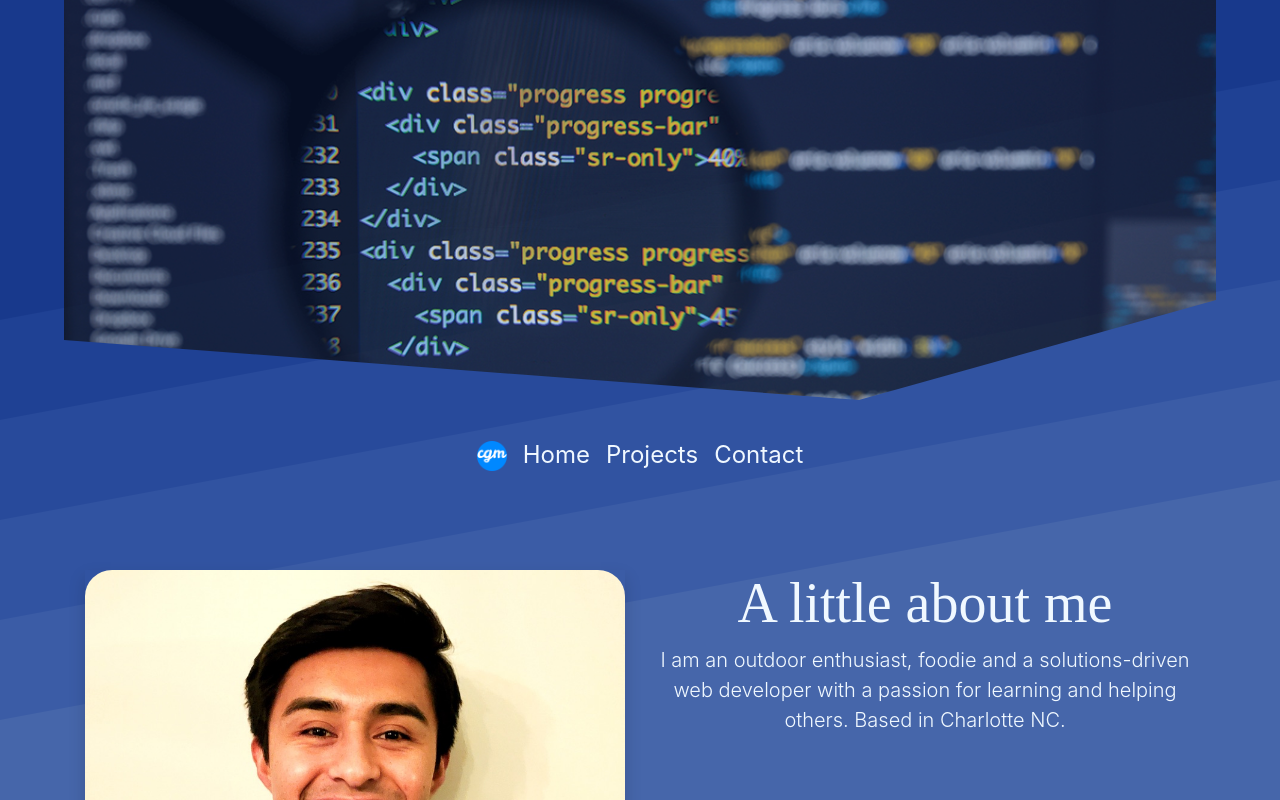
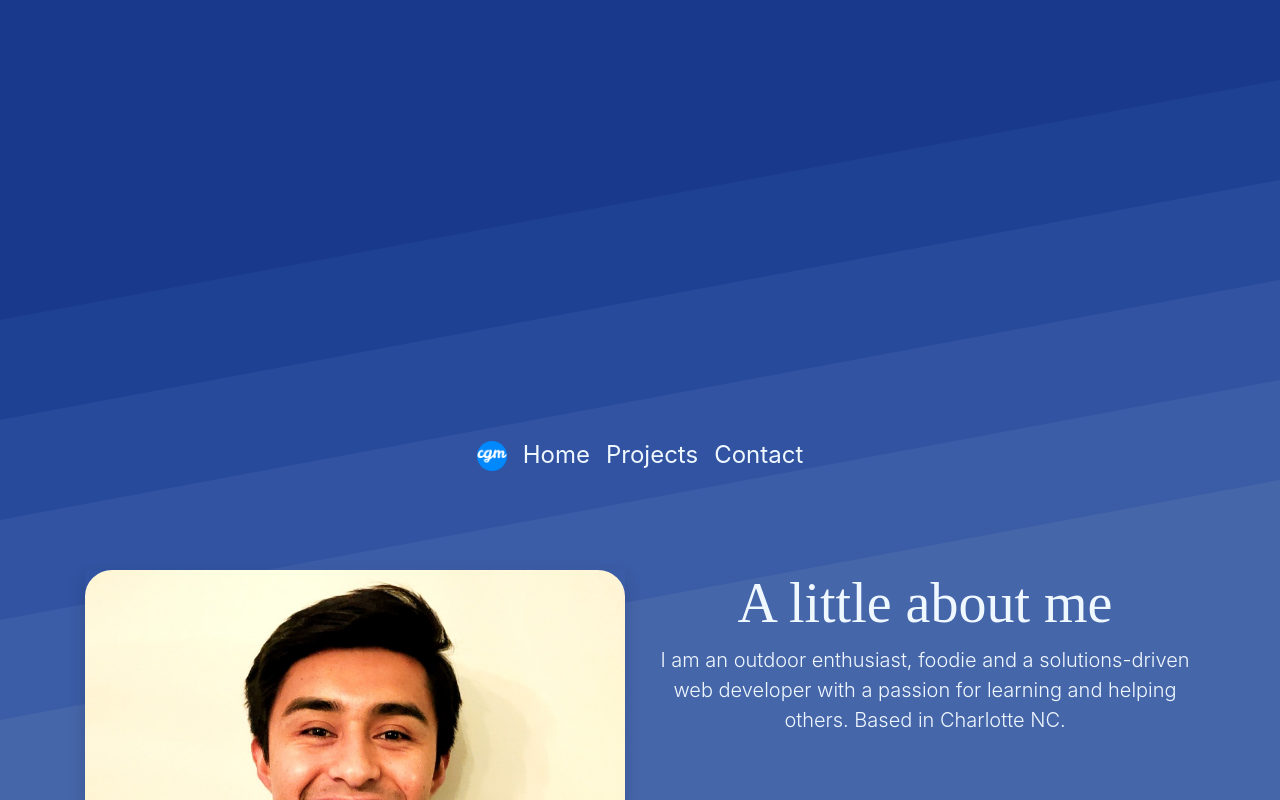
Before and after one commit to cag-martinez/Portfolio, a React (Create React App) app: page / in a window 1280 px wide. Shown: the top 800 px of the page. Built offline with nearby package versions, Linux system fonts and the light colour scheme; a web font is replaced by a local one.

Commit message:
header img

```diff
--- a/src/components/Header/Header.js
+++ b/src/components/Header/Header.js
@@ -1,11 +1,11 @@
 import React from "react";
-import Background from "../../assets/images/magnifyingCode.jpg"
+import Background from "../../assets/images/magnifyingCode.png"
 import "./header.css";
 
 function Header() {
   return (
     <div>
-      <section className="header" style={{backgroundImage: "url(" + Background + ")"}}></section>
+      <section className="header" style={{background: `url(${Background}),`}}></section>
     </div>
   );
 }
```
Also changed, not shown: src/assets/images/magnifyingCode.png (renamed from src/assets/images/magnifyingCode.jpg).
